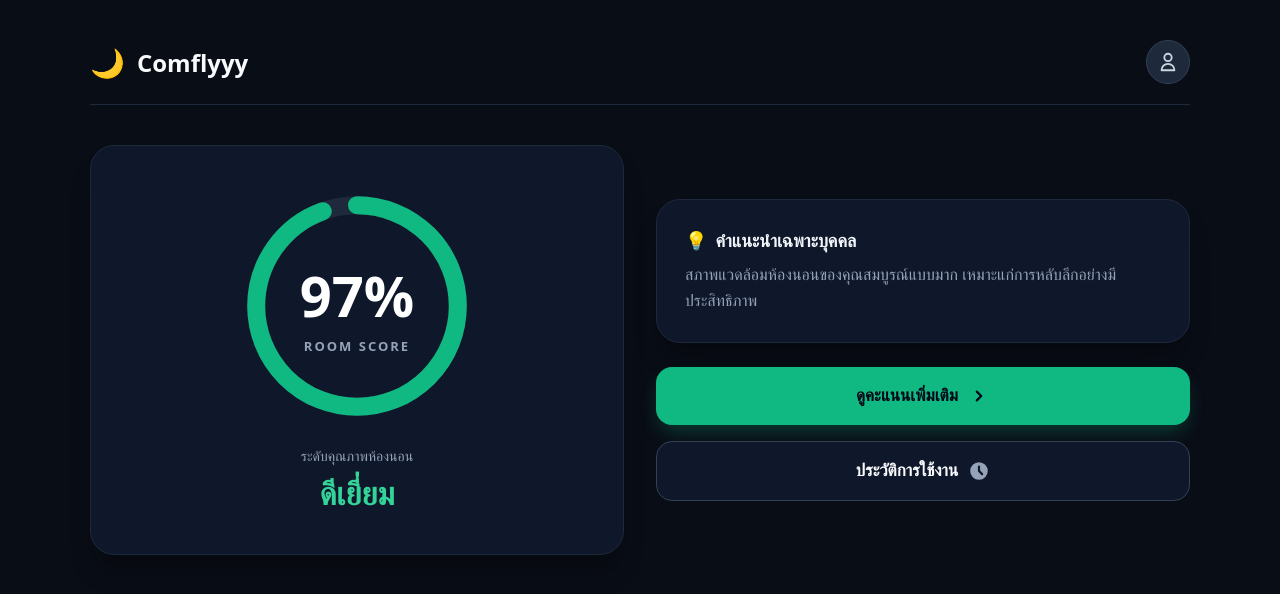
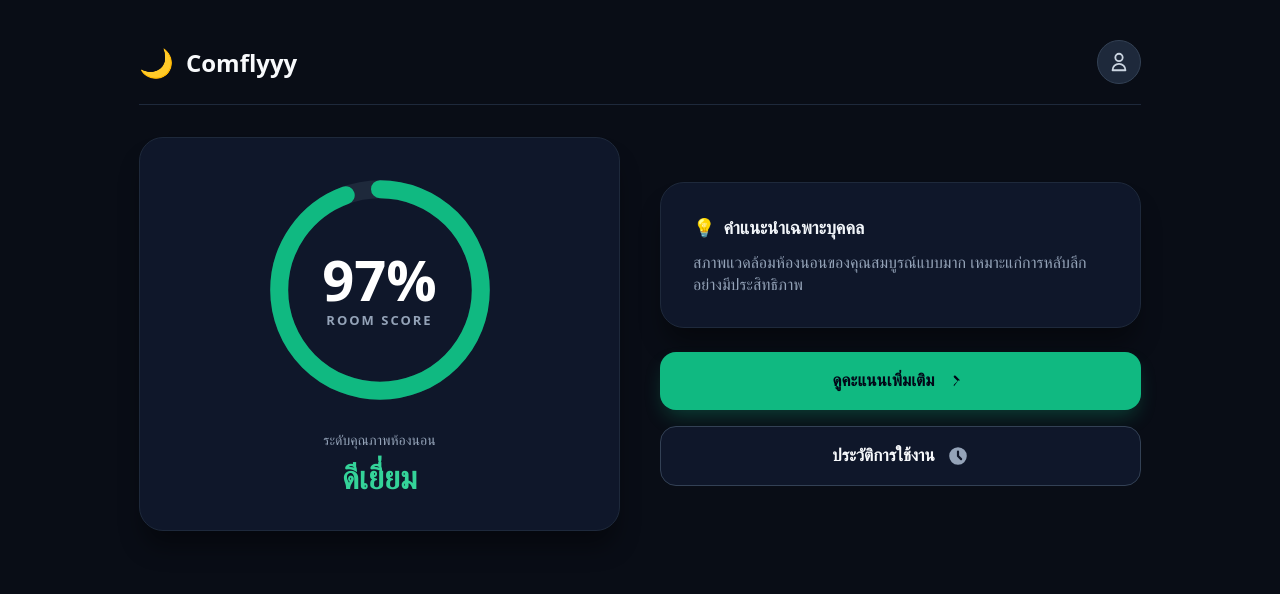
Before and after one commit to paradisesui/comflyyy, a Next.js app: page / in a window 1280 px wide. Shown: the top 594 px of the page. Built offline with nearby package versions, Linux system fonts and the light colour scheme.

Commit message:
apply CSS modules for dashboard layout

```diff
--- a/app/globals.css
+++ b/app/globals.css
@@ -2,11 +2,96 @@
 @tailwind components;
 @tailwind utilities;
 
-html, body {
-  background-color: #0b0f19 !important;
+* {
+  box-sizing: border-box;
+}
+
+body {
+  background-color: #090d16 !important;
   color: #ffffff;
-  min-height: 100vh;
   margin: 0;
   padding: 0;
-  font-family: ui-sans-serif, system-ui, sans-serif, "Apple Color Emoji", "Segoe UI Emoji", "Segoe UI Symbol", "Noto Color Emoji";
+  font-family: ui-sans-serif, system-ui, -apple-system, BlinkMacSystemFont, "Segoe UI", Roboto, sans-serif;
 }
+
+/* Custom Grid & Layout Styles */
+.dashboard-container {
+  max-width: 1050px;
+  width: 100%;
+  margin: 0 auto;
+  padding: 40px 24px;
+  min-height: 100vh;
+  display: flex;
+  flex-direction: column;
+  justify-content: space-between;
+}
+
+.dashboard-header {
+  display: flex;
+  align-items: center;
+  justify-content: space-between;
+  padding-bottom: 20px;
+  border-bottom: 1px solid #1e293b;
+  margin-bottom: 32px;
+}
+
+.dashboard-grid {
+  display: grid;
+  grid-template-columns: repeat(auto-fit, minmax(320px, 1fr));
+  gap: 40px;
+  align-items: center;
+  margin: auto 0;
+}
+
+.card-box {
+  background-color: #0f172a;
+  border: 1px solid #1e293b;
+  border-radius: 24px;
+  padding: 32px;
+  box-shadow: 0 20px 25px -5px rgba(0, 0, 0, 0.4);
+}
+
+.btn-primary {
+  background-color: #10b981;
+  color: #020617;
+  border-radius: 16px;
+  padding: 18px 24px;
+  border: none;
+  font-size: 17px;
+  font-weight: bold;
+  cursor: pointer;
+  display: flex;
+  align-items: center;
+  justify-content: center;
+  gap: 12px;
+  width: 100%;
+  box-shadow: 0 10px 20px -5px rgba(16, 185, 129, 0.3);
+  transition: transform 0.2s, opacity 0.2s;
+}
+
+.btn-primary:hover {
+  opacity: 0.9;
+  transform: translateY(-2px);
+}
+
+.btn-secondary {
+  background-color: #0f172a;
+  border: 1px solid #334155;
+  color: #f8fafc;
+  border-radius: 16px;
+  padding: 18px 24px;
+  font-size: 17px;
+  font-weight: 600;
+  cursor: pointer;
+  display: flex;
+  align-items: center;
+  justify-content: center;
+  gap: 12px;
+  width: 100%;
+  transition: transform 0.2s, background-color 0.2s;
+}
+
+.btn-secondary:hover {
+  background-color: #1e293b;
+  transform: translateY(-2px);
+}
--- a/app/page.tsx
+++ b/app/page.tsx
@@ -5,35 +5,13 @@ export default function Home() {
   const recommendation = "สภาพแวดล้อมห้องนอนของคุณสมบูรณ์แบบมาก เหมาะแก่การหลับลึกอย่างมีประสิทธิภาพ";
 
   return (
-    <main
-      style={{
-        backgroundColor: '#090d16',
-        minHeight: '100vh',
-        width: '100%',
-        boxSizing: 'border-box',
-        padding: '40px 24px',
-        display: 'flex',
-        flexDirection: 'column',
-        justifyContent: 'space-between',
-        fontFamily: 'ui-sans-serif, system-ui, sans-serif'
-      }}
-    >
-      <div style={{ maxWidth: '1100px', width: '100%', margin: '0 auto' }}>
-
-        {/* Header ส่วนบนสุด */}
-        <header
-          style={{
-            display: 'flex',
-            alignItems: 'center',
-            justifyContent: 'space-between',
-            paddingBottom: '20px',
-            borderBottom: '1px solid #1e293b',
-            marginBottom: '40px'
-          }}
-        >
+    <main className="dashboard-container">
+      <div>
+        {/* Header ส่วนบน */}
+        <header className="dashboard-header">
           <div style={{ display: 'flex', alignItems: 'center', gap: '12px' }}>
             <span style={{ fontSize: '28px' }}>🌙</span>
-            <h1 style={{ fontWeight: 'bold', fontSize: '24px', color: '#f8fafc', margin: 0, tracking: '0.05em' }}>
+            <h1 style={{ fontWeight: 'bold', fontSize: '24px', color: '#f8fafc', margin: 0 }}>
               Comflyyy
             </h1>
           </div>
@@ -59,40 +37,18 @@ export default function Home() {
           </button>
         </header>
 
-        {/* Layout แบ่ง 2 ฝั่ง (ซ้าย-ขวา) บนจอคอม */}
-        <div
-          style={{
-            display: 'grid',
-            gridTemplateColumns: 'repeat(auto-fit, minmax(320px, 1fr))',
-            gap: '32px',
-            alignItems: 'center'
-          }}
-        >
+        {/* Dashboard Content แบ่ง 2 ฝั่ง */}
+        <div className="dashboard-grid">
 
-          {/* ฝั่งซ้าย: วงกลมแสดงคะแนน */}
-          <div
-            style={{
-              backgroundColor: '#0f172a',
-              borderColor: '#1e293b',
-              borderRadius: '24px',
-              borderWidth: '1px',
-              borderStyle: 'solid',
-              padding: '40px 24px',
-              display: 'flex',
-              flexDirection: 'column',
-              alignItems: 'center',
-              justifyContent: 'center',
-              textAlign: 'center',
-              boxShadow: '0 20px 25px -5px rgba(0, 0, 0, 0.3)'
-            }}
-          >
+          {/* ฝั่งซ้าย: วงกลมคะแนน */}
+          <div className="card-box" style={{ display: 'flex', flexDirection: 'column', alignItems: 'center', textAlign: 'center' }}>
             <div style={{ position: 'relative', width: '240px', height: '240px', display: 'flex', alignItems: 'center', justifyContent: 'center' }}>
               <svg transform="rotate(-90)" width="240" height="240" viewBox="0 0 100 100">
                 <circle cx="50" cy="50" r="42" stroke="#1e293b" strokeWidth="7.5" fill="transparent" />
                 <circle cx="50" cy="50" r="42" stroke="#10b981" strokeWidth="7.5" strokeDasharray="263.89" strokeDashoffset="15" strokeLinecap="round" fill="transparent" />
               </svg>
               <div style={{ position: 'absolute', display: 'flex', flexDirection: 'column', alignItems: 'center', textAlign: 'center' }}>
-                <span style={{ fontWeight: 900, fontSize: '56px', color: '#ffffff', leading: 1 }}>97%</span>
+                <span style={{ fontWeight: 900, fontSize: '56px', color: '#ffffff', lineHeight: 1 }}>97%</span>
                 <span style={{ fontSize: '13px', fontWeight: 600, color: '#94a3b8', letterSpacing: '2px', marginTop: '4px' }}>ROOM SCORE</span>
               </div>
             </div>
@@ -107,83 +63,33 @@ export default function Home() {
           <div style={{ display: 'flex', flexDirection: 'column', gap: '24px' }}>
 
             {/* Box คำแนะนำ */}
-            <div
-              style={{
-                backgroundColor: '#0f172a',
-                borderColor: '#1e293b',
-                borderRadius: '24px',
-                borderWidth: '1px',
-                borderStyle: 'solid',
-                padding: '28px',
-                boxShadow: '0 20px 25px -5px rgba(0, 0, 0, 0.3)'
-              }}
-            >
-              <p style={{ fontWeight: 600, fontSize: '18px', color: '#f1f5f9', margin: '0 0 10px 0', display: 'flex', alignItems: 'center', gap: '8px' }}>
+            <div className="card-box">
+              <p style={{ fontWeight: 600, fontSize: '18px', color: '#f1f5f9', margin: '0 0 12px 0', display: 'flex', alignItems: 'center', gap: '8px' }}>
                 <span>💡</span> คำแนะนำเฉพาะบุคคล
               </p>
-              <p style={{ color: '#94a3b8', margin: 0, fontSize: '16px', lineHeight: '1.6' }}>{recommendation}</p>
+              <p style={{ color: '#94a3b8', margin: 0, fontSize: '16px', lineHeight: '1.6.5' }}>{recommendation}</p>
             </div>
 
-            {/* กล่องปุ่มกด (มีระยะห่างปุ่ม 16px ชัดเจน) */}
+            {/* กลุ่มปุ่มกด */}
             <div style={{ display: 'flex', flexDirection: 'column', gap: '16px' }}>
-
-              {/* ปุ่มดูคะแนนเพิ่มเติม */}
-              <button
-                onClick={() => alert('ไปยังหน้าดูคะแนนเซนเซอร์และกราฟ')}
-                style={{
-                  backgroundColor: '#10b981',
-                  color: '#020617',
-                  borderRadius: '16px',
-                  padding: '18px 24px',
-                  border: 'none',
-                  fontSize: '17px',
-                  fontWeight: 'bold',
-                  cursor: 'pointer',
-                  display: 'flex',
-                  alignItems: 'center',
-                  justifyContent: 'center',
-                  gap: '10px',
-                  boxShadow: '0 10px 20px -5px rgba(16, 185, 129, 0.3)'
-                }}
-              >
+              <button onClick={() => alert('ไปยังหน้าดูคะแนนเซนเซอร์และกราฟ')} className="btn-primary">
                 <span>ดูคะแนนเพิ่มเติม</span>
                 <svg xmlns="http://www.w3.org/2000/svg" width="22" height="22" viewBox="0 0 20 20" fill="currentColor">
-                  <path fillRule="evenodd" d="M7.293 14.707a1 1 0 010-1.414L10.586 10 7.293 6.707a1 1 0 011.414-1.414l4 4a1 1 0 010 1.414l-4 4a1 1 0 01-1.414 0z" clipRule="evenodd" />
+                  <path fillRule="evenodd" d="M7.293 14.707a1 1 0 010-1.414L10.586 10 7.293 6.707a1 1 0 011.414-1.414l4 4a1 1 0 01-1.414 0z" clipRule="evenodd" />
                 </svg>
               </button>
 
-              {/* ปุ่มประวัติการใช้งาน */}
-              <button
-                onClick={() => alert('ไปยังหน้าประวัติการใช้งานและข้อมูล Persona')}
-                style={{
-                  backgroundColor: '#0f172a',
-                  borderColor: '#334155',
-                  color: '#f8fafc',
-                  borderRadius: '16px',
-                  padding: '18px 24px',
-                  borderWidth: '1px',
-                  borderStyle: 'solid',
-                  fontSize: '17px',
-                  fontWeight: 600,
-                  cursor: 'pointer',
-                  display: 'flex',
-                  alignItems: 'center',
-                  justifyContent: 'center',
-                  gap: '10px'
-                }}
-              >
+              <button onClick={() => alert('ไปยังหน้าประวัติการใช้งานและข้อมูล Persona')} className="btn-secondary">
                 <span>ประวัติการใช้งาน</span>
                 <svg xmlns="http://www.w3.org/2000/svg" width="22" height="22" viewBox="0 0 20 20" fill="currentColor" style={{ color: '#94a3b8' }}>
                   <path fillRule="evenodd" d="M10 18a8 8 0 100-16 8 8 0 000 16zm1-12a1 1 0 10-2 0v4a1 1 0 00.293.707l2.828 2.829a1 1 0 101.415-1.415L11 9.586V6z" clipRule="evenodd" />
                 </svg>
               </button>
-
             </div>
 
           </div>
 
         </div>
-
       </div>
     </main>
   );
```
